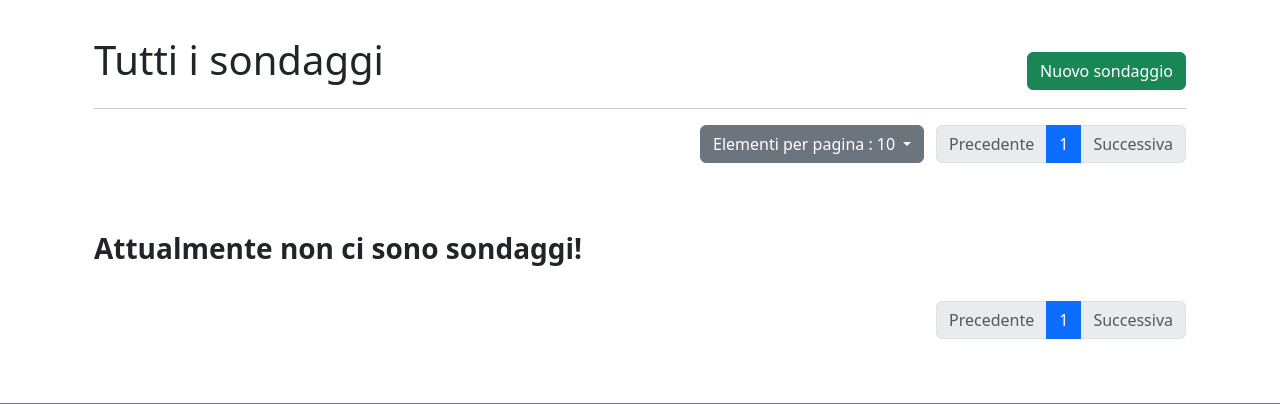
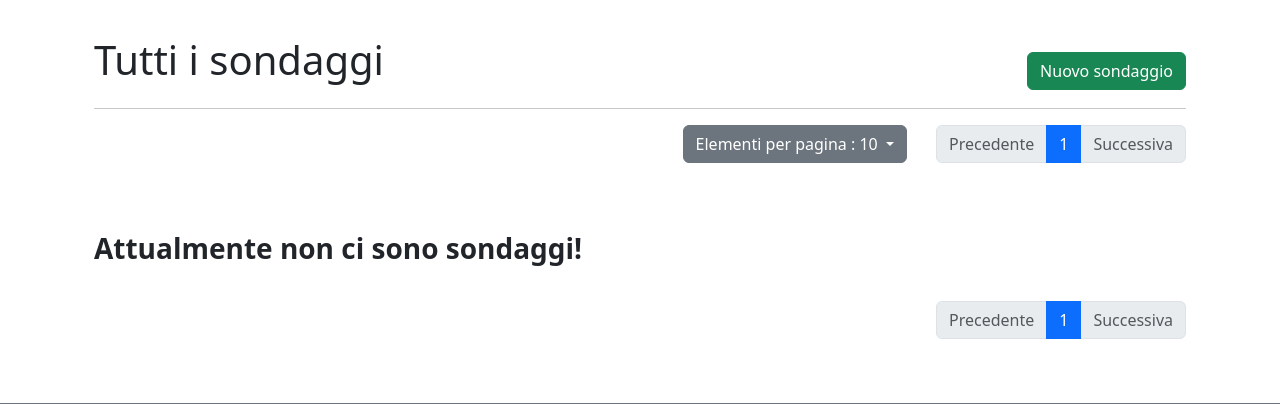
Before and after one commit to SDF-Ingegneria-2022/smoothPoll, a Django app: page /sondaggi/ in a window 1280 px wide. Shown: the part 321-725 px from the top of the page. Run offline with Django 4.2, Linux system fonts and the light colour scheme; data that the repository does not hold is empty; parts of the project's set-up code (start-up, migrations or seed data) failed here and were passed over; some libraries are stand-ins or nearby versions.

Commit message:
fix: better elementi per pagina button alignment

```diff
--- a/polls/templates/polls/all_polls.html
+++ b/polls/templates/polls/all_polls.html
@@ -19,7 +19,7 @@
     <div class="row justify-content-end ">
         <div class="col-xl-3">
             <div class="dropdown mt-3 ms-5">
-                <a class="btn btn-secondary dropdown-toggle" href="#" role="button" id="dropdownMenuLink" data-bs-toggle="dropdown" aria-expanded="false">
+                <a class="btn btn-secondary dropdown-toggle float-end" href="#" role="button" id="dropdownMenuLink" data-bs-toggle="dropdown" aria-expanded="false">
                     Elementi per pagina : {{per_page}}
                 </a>
 
@@ -81,7 +81,7 @@
                     {% comment %} Button for modifying and deleting polls {% endcomment %}
                     <div class="dropdown ms-2">
                         <button class="btn btn-secondary dropdown-toggle mt-2 float-end" type="button" id="dropdownMenuButton1" data-bs-toggle="dropdown" aria-expanded="false">
-                            Altre operazioni
+                            ...
                         </button>
                         <ul class="dropdown-menu" aria-labelledby="dropdownMenuButton1">
                             {% comment %} <li><a class="dropdown-item" href="#">Modifica sondaggio</a></li> {% endcomment %}
```
